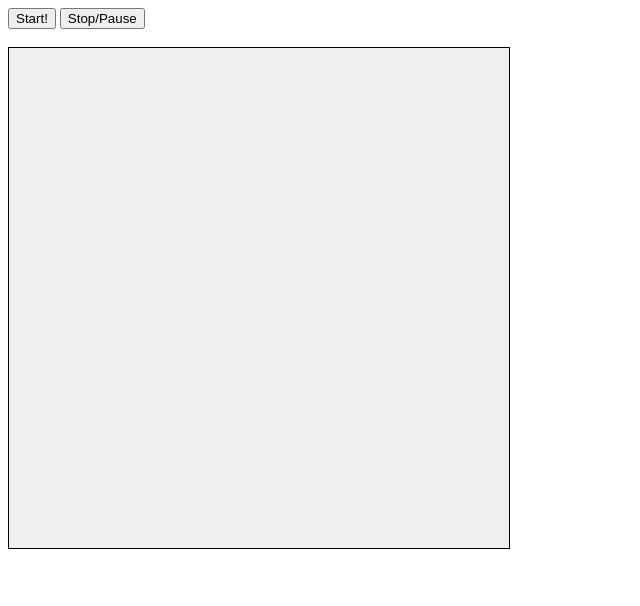
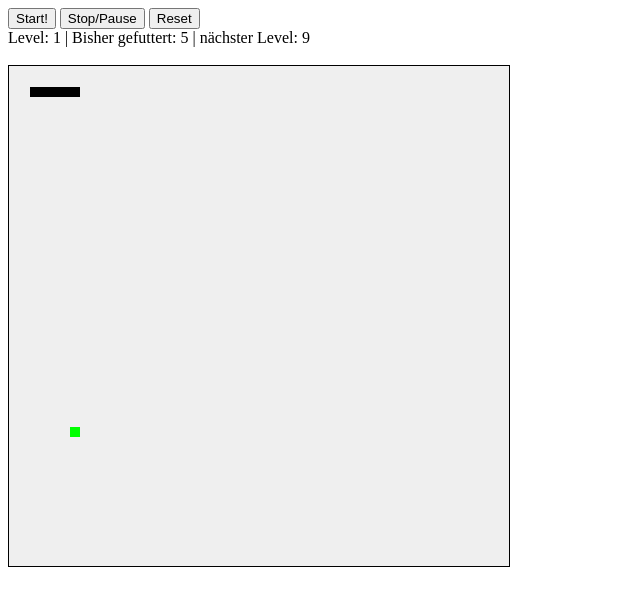
Before and after one commit to aklinkert/JSCanvasSnake, a plain HTML site: page index.html in a window 1280 px wide. Shown: the whole page, without its empty margins (0-640 px from the left). Drawn offline with Linux system fonts and the light colour scheme.

Commit message:
- added reset Button to index.html - added Informations about Levels etc. to index.html - continued developing the Game in Snake.js - added Level System
- first running version

```diff
--- a/Include/Snake.js
+++ b/Include/Snake.js
@@ -1,53 +1,80 @@
 $ ( document ).ready ( function ( ) {
-	var snake = new Snake (
+	var s = new Snake (
 		{
 		canvas: $ ( "#CanvasSnake" ) ,
 		startPosx: 25 ,
 		startPosy: 25 ,
 		startDirection: "right" ,
 		speed: 15 ,
-		grid: 5 ,
+		grid: 10 ,
 		startFoodCount: 1 ,
-		levelSteps: 15 ,
+		levelStep: 1.5 ,
 		startLength: 5 ,
-		colorSnake: "#ff0000" ,
-		colorFood: "#00ff00"
+		colorSnake: "#000000" ,
+		colorFood: "#00ff00" ,
+		colorSuperFood: "#FF0000" ,
+		weightSuperFood: 3 ,
+		weightFood: 1 ,
+		elements:
+			{
+			"startButton": $ ( "#start" ) ,
+			"pauseButton": $ ( "#pause" ) ,
+			"resetButton": $ ( "#reset" ) ,
+			"eatenFood": $ ( "#eatenFood" ) ,
+			"levelOutput": $ ( "#level" ) ,
+			"nextLevelOutput": $ ( "#nextLevel" )
+			}
 		} );
-	snake.start ( );
+	s.init ( );
+	s.start ( );
 } );
 
 var Snake = function ( settings ) {
 
+	this.settings = settings;
+
 	this.graphic = settings.canvas.get ( 0 ).getContext ( "2d" );
-	this.moveDirection = settings.startDirection;
+	this.weightSuperFood = settings.weightSuperFood;
 	this.maxHeight = settings.canvas.height ( );
 	this.maxWidth = settings.canvas.width ( );
-	this.foodCount = settings.startFoodCount;
-	this.levelsteps = settings.levelSteps;
 	this.colorSnake = settings.colorSnake;
+	this.weightFood = settings.weightFood;
 	this.colorFood = settings.colorFood;
-	this.length = settings.startLength;
-	this.pos = new Dot ( settings.startPosx, settings.startPosy, false );
+	this.levelStep = settings.levelStep;
+	this.elements = settings.elements;
 	this.speed = settings.speed;
 	this.grid = settings.grid;
+	this.moveDirection = null;
+	this.intervalObj = null;
+	this.foodCount = null;
+	this.nextLevel = 0;
+	this.length = null;
+	this.failed = null;
+	this.pause = null;
+	this.level = null;
+	this.tail = null;
+	this.food = null;
+	this.pos = null;
 
-	this.tail = new Array ( );
-	this.food = new Array ( );
-	this.intervalObj = null;
-	this.keyPressed = false;
-	this.pause = true;
-	this.level = 1;
-
-	this.start = function ( ) {
+	this.init = function ( ) {
 		thatSnake = this;
 
-		$ ( document ).on (
-			{
-			"keydown": function ( event ) {
-				if ( thatSnake.keyPressed || thatSnake.pause )
+		settings.startPosx -= ( ( settings.startPosx % this.grid ) - 1 );
+		if ( settings.startPosx < this.grid )
+			settings.startPosx = this.grid * 2;
+		if ( settings.startPosx > this.maxWidth - this.grid )
+			settings.startPosx = this.maxWidth - this.grid * 2;
+
+		settings.startPosy -= ( ( settings.startPosy % this.grid ) - 1 );
+		if ( settings.startPosy < this.grid )
+			settings.startPosy = this.grid * 2;
+		if ( settings.startPosy > this.maxHeight - this.grid )
+			settings.startPosy = this.maxHeight - this.grid * 2;
+
+		$ ( document ).on ( "keydown" , function ( event ) {
+			if ( thatSnake.pause )
 				return;
 
-				thatSnake.keyPressed = true;
 			// left: 37, up: 38, right: 39, down 40
 			switch ( event.which ) {
 				case 37 :
@@ -70,35 +97,61 @@ var Snake = function ( settings ) {
 
 					break;
 			}
-			} ,
-			"keyup": function ( ) {
-				if ( thatSnake.pause )
-					return;
-				thatSnake.keyPressed = false;
+		} );
+
+		this.elements.startButton.on ( "click" , function ( ) {
+			if ( thatSnake.intervalObj == null ) {
+				thatSnake.pause = false;
+				thatSnake.intervalObj = window.setInterval ( "thatSnake.move();" , 1000 / thatSnake.speed );
 			}
 		} );
 
-		$ ( "#start" ).on ( "click" , function ( ) {
-			if ( thatSnake.intervalObj == null )
-				thatSnake.intervalObj = window.setInterval ( "thatSnake.move();" , 1000 / thatSnake.speed );
+		this.elements.resetButton.on ( "click" , function ( ) {
+			if ( thatSnake.intervalObj == null && thatSnake.failed )
+				thatSnake.start ( );
 		} );
 
-		$ ( "#stop_pause" ).on ( "click" , function ( ) {
-			if ( thatSnake.intervalObj != null )
+		this.elements.pauseButton.on ( "click" , function ( ) {
+			if ( thatSnake.intervalObj != null ) {
 				window.clearInterval ( thatSnake.intervalObj );
+				thatSnake.intervalObj = null;
+			}
+
 		} );
-
-		this.init ( );
-		this.draw ( );
 	};
 
-	this.init = function ( ) {
-		var dot = new Dot ( this.posx, this.posy );
+	this.start = function ( ) {
 
-		for ( var i = 1 ; i <= this.length ; i ++ ) {
-			this.tail.push ( this.cloneDot ( dot ) );
-			dot = this.moveDot ( dot );
+		this.pos = new Dot ( this.settings.startPosx, this.settings.startPosy, false );
+		this.moveDirection = this.settings.startDirection;
+		this.foodCount = this.settings.startFoodCount;
+		this.length = this.settings.startLength;
+		this.tail = new Array ( );
+		this.food = new Array ( );
+		this.intervalObj = null;
+		this.failed = false;
+		this.pause = true;
+		this.level = 0;
+
+		this.graphic.clearRect ( 0 , 0 , this.maxWidth , this.maxHeight );
+
+		// Fill output fields with first values
+		this.output ( );
+
+		// Add |length| dots to tail
+		this.tail.push ( this.cloneDot ( this.pos ) );
+		for ( var i = 1 ; i < this.length ; i ++ ) {
+			this.pos = this.moveDot ( this.pos );
+			this.tail.push ( this.cloneDot ( this.pos ) );
 		}
+
+		// add new Foods
+		this.addFoods ( );
+
+		// Draw Snake
+		this.draw ( );
+
+		this.setLevel ( );
 	};
 
 	this.draw = function ( ) {
@@ -111,10 +164,51 @@ var Snake = function ( settings ) {
 		}
 	};
 
+	this.move = function ( ) {
+		this.pos = this.moveDot ( this.pos );
+
+		if ( this.isFoodDot ( this.pos ) ) {
+			this.removeFood ( this.pos );
+			this.removeDot ( this.pos );
+			this.length ++ ;
+			this.setLevel ( );
+			this.addFoods ( );
+		}
+		else if ( this.isTailDot ( this.pos ) ) {
+			this.failed = true;
+			this.elements.pauseButton.trigger ( "click" );
+			alert ( "Failed at Tail" );
+			return;
+		}
+		else if ( this.isBorderDot ( this.pos ) ) {
+			this.failed = true;
+			this.elements.pauseButton.trigger ( "click" );
+			alert ( "Failed at Border" );
+			return;
+		}
+		else {
+			var lastDot = this.tail.shift ( );
+			this.removeDot ( lastDot );
+		}
+
+		this.tail.push ( this.cloneDot ( this.pos ) );
+		this.drawDot ( this.pos );
+	};
+
+	// DOT OPERATIONS
+
 	this.drawDot = function ( dot , style ) {
 		this.graphic.fillStyle = style;
 		this.graphic.strokeStyle = style;
 		this.graphic.fillRect ( dot.getx ( ) , dot.gety ( ) , this.grid , this.grid );
+	};
+
+	this.cloneDot = function ( dot ) {
+		return new Dot ( dot.getx ( ), dot.gety ( ), dot.getDrawState ( ) );
+	};
+
+	this.removeDot = function ( dot ) {
+		this.graphic.clearRect ( dot.getx ( ) , dot.gety ( ) , this.grid , this.grid );
 	};
 
 	this.moveDot = function ( dot ) {
@@ -130,19 +224,87 @@ var Snake = function ( settings ) {
 		return dot;
 	};
 
-	this.isValidDot = function ( dot ) {
-		for ( var index in this.tail.concat ( this.food ) )
-			if ( dot.getx ( ) == this.tail [ index ].getx ( ) && dot.gety ( ) == this.tail [ index ].gety ( ) )
-				return false;
-
+	this.isValidDot = function ( dot , secure ) {
+		return ( ! ( this.isTailDot ( dot ) || this.isFoodDot ( dot ) || ( ( typeof secure != "undefined" && secure == true ) ? this.isNearBorderDot ( dot ) : false ) ) );
 	};
 
-	this.cloneDot = function ( dot ) {
-		return new Dot ( dot.getx ( ), dot.gety ( ), dot.getDrawState ( ) );
+	this.isTailDot = function ( dot ) {
+		for ( var index in this.tail )
+			if ( dot.getx ( ) == this.tail [ index ].getx ( ) && dot.gety ( ) == this.tail [ index ].gety ( ) )
+				return true;
+		return false;
 	};
 
-	this.move = function ( ) {
+	this.isFoodDot = function ( dot ) {
+		for ( var index in this.food )
+			if ( dot.getx ( ) == this.food [ index ].getPos ( ).getx ( ) && dot.gety ( ) == this.food [ index ].getPos ( ).gety ( ) )
+				return true;
+		return false;
+	};
 
+	this.isBorderDot = function ( dot ) {
+		return ( dot.getx ( ) <= 0 || dot.getx ( ) >= this.maxWidth || dot.gety ( ) <= 0 || dot.gety ( ) >= this.maxHeight );
+	};
+
+	this.isNearBorderDot = function ( dot ) {
+		return ( dot.getx ( ) < this.grid || ( dot.getx ( ) >= ( this.maxWidth - this.grid ) ) || dot.gety ( ) < this.grid || ( dot.gety ( ) >= ( this.maxHeight - this.grid ) ) );
+	};
+
+	// FOOD OPERATIONS
+
+	this.newFood = function ( weight ) {
+		var dot = new Dot ( Math.round ( Math.random ( ) * this.maxWidth ), Math.round ( Math.random ( ) * this.maxHeight , false ) );
+		dot.setx ( dot.getx ( ) - ( ( dot.getx ( ) % this.grid ) - 1 ) );
+		dot.sety ( dot.gety ( ) - ( ( dot.gety ( ) % this.grid ) - 1 ) );
+
+		return ( this.isValidDot ( dot , true ) ) ? new Food ( dot, weight ) : this.newFood ( );
+	};
+
+	this.addFoods = function ( ) {
+		while ( this.food.length < this.foodCount ) {
+			var rand = Math.random ( );
+
+			if ( rand < 0.15 ) { // SuperFood
+				var food = this.newFood ( this.weightSuperFood );
+				this.food.push ( food );
+				this.drawDot ( food.getPos ( ) , this.colorSuperFood );
+			}
+			else {
+				var food = this.newFood ( this.weightFood );
+				this.food.push ( food );
+				this.drawDot ( food.getPos ( ) , this.colorFood );
+			}
+
+		}
+	};
+
+	this.removeFood = function ( dot ) {
+		if ( dot instanceof Food )
+			dot = dot.getPos ( );
+
+		for ( var index in this.food )
+			if ( dot.getx ( ) == this.food [ index ].getPos ( ).getx ( ) && dot.gety ( ) == this.food [ index ].getPos ( ).gety ( ) )
+				return this.food.splice ( index , 1 );
+	};
+
+	// LEVEL OPERATIONS
+
+	this.setLevel = function ( ) {
+		if ( this.length >= this.nextLevel ) {
+			this.level ++ ;
+			this.nextLevel = this.level + Math.round ( this.length * this.levelStep );
+			this.foodCount = Math.round ( this.level / 2 );
+		}
+
+		this.output ( );
+	};
+
+	// OUTPUT OPERATIONS
+
+	this.output = function ( ) {
+		this.elements.eatenFood.text ( this.length );
+		this.elements.levelOutput.text ( this.level );
+		this.elements.nextLevelOutput.text ( this.nextLevel );
 	};
 };
 
--- a/index.html
+++ b/index.html
@@ -21,7 +21,10 @@
 <body>
 
 <button id="start">Start!</button>
-<button id="stop_pause">Stop/Pause</button>
+<button id="pause">Stop/Pause</button>
+<button id="reset">Reset</button>
+<br />
+Level: <span id="level"></span> | Bisher gefuttert: <span id="eatenFood"></span> | n&auml;chster Level: <span id="nextLevel"></span>
 <br  />
 <br />
 <canvas id="CanvasSnake" width="500" height="500">
```
Lines whose indentation alone changed are shown as unchanged.
